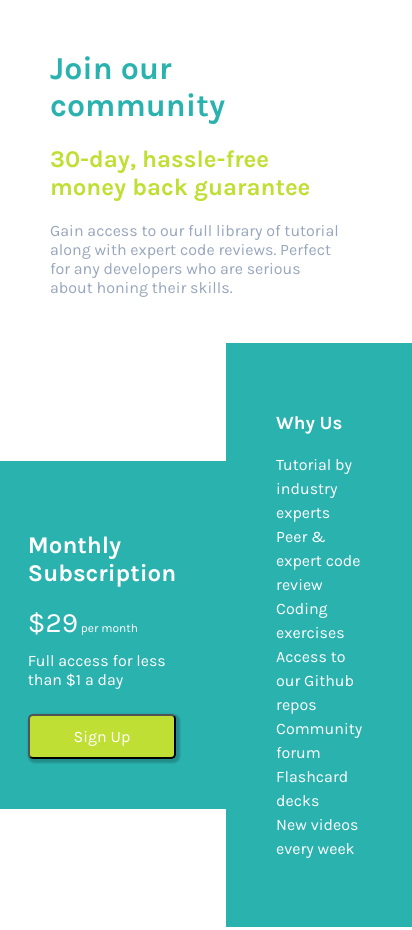
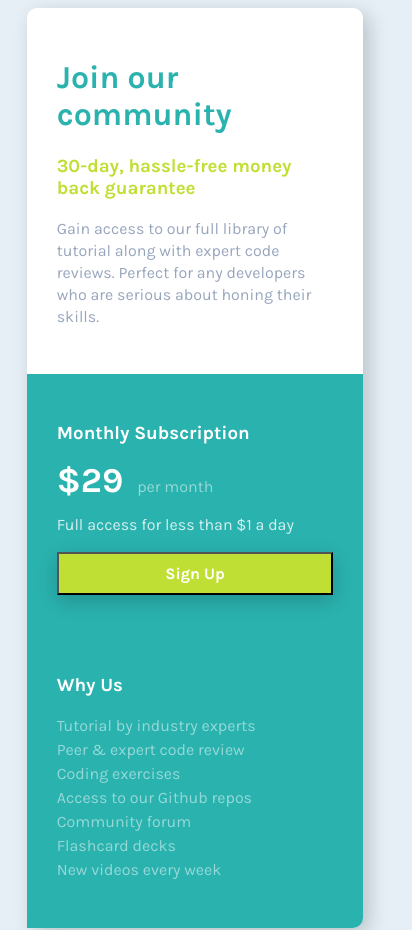
Before and after one commit to hannah-saurusrex/FEM-single-price-grid, a website: page app/index.html in a window 390 px wide. Shown: the top 930 px of the page, 412 px wide, since content can reach past the window. Drawn offline with Linux system fonts and the light colour scheme.

Commit message:
refactored two column using flexbox and float properties, incorporated media queries

```diff
--- a/app/assets/styles/styles.css
+++ b/app/assets/styles/styles.css
@@ -15,14 +15,32 @@ html {
 }
 
 body {
-    margin: 0 auto;
     font-family: 'Karla', sans-serif;
-    margin: 50px;
+    font-size: 16px;
+    background-color: var(--gray);
+}
+
+.space {
+    padding-top: 100px;
+}
+
+.main {
+    margin: auto;
+    width: 60%;
+    border-radius: 10px;
+    box-shadow: 6px 6px 20px 0 rgba(0, 0, 0, 0.19);
+}
+
+p {
+    line-height: 22px;
 }
 
 .hero-block {
     background-color: white;
-    padding-bottom: 30px;
+    padding: 30px;
+    border-top-left-radius: 10px;
+    border-top-right-radius: 10px;
+    color: var(--grayBlue);
 }
 
 .hero-block h1 {
@@ -30,7 +48,7 @@ body {
     font-weight: 700;
 }
 
-.hero-block h2 {
+.hero-block h3 {
     color: var(--yellow);
     font-weight: 700;
 }
@@ -41,65 +59,99 @@ body {
 }
 
 .container {
-    display: grid;
-    justify-content: center;
-    align-items: center;
-    grid-template-columns: repeat(2, 1fr);
-}
-
-.item {
-    display: grid;
-    justify-content: center;
-    align-items: center;
-    margin-bottom: 10px;
-    color: white;
-    font-size: 16px;
-    background-color: var(--yellow);
-}
-
-.item p {
-    margin: 0 0 5px 0;
+    display: flex;
 }
 
 .item1 {
+    width: 50%;
+    display: block;
+    float: left;
+    padding: 30px;
     background-color: var(--cyan);
-    padding: 50px;
-    font-weight: 400;
+    border-bottom-left-radius: 10px;
+    color: white;
 }
 
-.item1 span {
-    font-size: 28px;
+.one {
+    color: hsla(0, 0%, 100%, 0.5);
 }
 
-.item1 h3 {
-    font-weight: 400;
-    font-size: 12px;
+.two {
+    color: hsla(0, 0%, 100%, 0.8);
+}
+
+strong {
+    font-size: 35px;
+    padding-right: 10px;
+    line-height: 1em;
+    color: white;
 }
 
 button {
-    width: 100%;
-    margin-top: 20px;
-    height: 45px;
-    border-radius: 5px;
     background-color: var(--yellow);
     color: white;
+    padding: 10px;
+    width: 75%;
     font-size: 16px;
-    font-weight: 400;
+    font-weight: bold;
     font-family: 'Karla', sans-serif;
-    box-shadow: 2px 2px 2px 2px rgba(0, 0, 0, 0.2);
+    box-shadow: 0 6px 20px 0 rgba(0, 0, 0, 0.19);
 }
 
 .item2 {
+    width: 50%;
+    float: left;
+    display: block;
+    padding: 30px;
     background-color: var(--cyan);
-    padding: 50px;
-    font-weight: 400;
+    border-bottom-right-radius: 10px;
+    color: white;
 }
 
 .item2 ul {
     padding: 0;
+    color: hsla(0, 0%, 100%, 0.5);
 }
 
 .item2 li {
     line-height: 1.5rem;
     list-style: none;
 }
+
+.attribution {
+    font-size: 11px;
+    text-align: center;
+}
+
+.attribution a {
+    color: hsl(228, 45%, 44%);
+}
+
+
+/* responsive changes */
+
+@media only screen and (max-width: 500px) {
+    .main {
+        width: 90%;
+    }
+
+    .container {
+        display: inline;
+    }
+
+    .item1 {
+        float: none;
+        width: 100%;
+        border-bottom-left-radius: 0px;
+    }
+
+    button {
+        width: 100%;
+    }
+
+    .item2 {
+        float: none;
+        width: 100%;
+        border-bottom-left-radius: 0px;
+    }
+}
--- a/app/index.html
+++ b/app/index.html
@@ -11,27 +11,22 @@
 
 </head>
 <body>
-
-  <div class="hero-block">
-    <div class="wrapper">
+  <div class="main">
+    <div class="hero-block">
       <h1>Join our community</h1>
-      <h2>30-day, hassle-free money back guarantee</h2>
+      <h3>30-day, hassle-free money back guarantee</h3>
       <p>Gain access to our full library of tutorial along with expert code reviews. Perfect for any developers who are serious about honing their skills.</p>
     </div>
-  </div>
 
-  <div class="container">
-    <div class="item">
-      <div class="item1">
-          <h2>Monthly Subscription</h2>
-          <h3><span>$29</span> per month</h3>
-          <p>Full access for less than $1 a day</p>
-          <button class="signup">Sign Up</button>
+      <div class="container">
+        <div class="item1">
+            <h3>Monthly Subscription</h3>
+            <p class="one"><strong>$29</strong> per month</hp>
+            <p class="two">Full access for less than $1 a day</p>
+            <button class="signup">Sign Up</button>
         </div>
-    </div>
 
-    <div class="item">
-      <div class="item2">
+        <div class="item2">
           <h3>Why Us</h3>
           <ul>
             <li>Tutorial by industry experts</li>
@@ -44,11 +39,11 @@
           </ul>
         </div>
     </div>
-
   </div>
 
+
   <footer>
-    <p class="attribution wrapper">
+    <p class="attribution">
       Challenge by <a href="https://www.frontendmentor.io?ref=challenge" target="_blank">Frontend Mentor</a>.
       Coded by <a href="https://github.com/hannah-saurusrex">Hannah</a>.
     </p>
--- a/app/temp/styles/styles.css
+++ b/app/temp/styles/styles.css
@@ -13,19 +13,34 @@ html {
   box-sizing: inherit; }
 
 body {
-  margin: 0 auto;
   font-family: 'Karla', sans-serif;
-  margin: 50px; }
+  font-size: 16px;
+  background-color: var(--gray); }
+
+.space {
+  padding-top: 100px; }
+
+.main {
+  margin: auto;
+  width: 60%;
+  border-radius: 10px;
+  box-shadow: 6px 6px 20px 0 rgba(0, 0, 0, 0.19); }
+
+p {
+  line-height: 22px; }
 
 .hero-block {
   background-color: white;
-  padding-bottom: 30px; }
+  padding: 30px;
+  border-top-left-radius: 10px;
+  border-top-right-radius: 10px;
+  color: var(--grayBlue); }
 
 .hero-block h1 {
   color: var(--cyan);
   font-weight: 700; }
 
-.hero-block h2 {
+.hero-block h3 {
   color: var(--yellow);
   font-weight: 700; }
 
@@ -34,55 +49,76 @@ body {
   font-size: 16px; }
 
 .container {
-  display: grid;
-  justify-content: center;
-  align-items: center;
-  grid-template-columns: repeat(2, 1fr); }
-
-.item {
-  display: grid;
-  justify-content: center;
-  align-items: center;
-  margin-bottom: 10px;
-  color: white;
-  font-size: 16px;
-  background-color: var(--yellow); }
-
-.item p {
-  margin: 0 0 5px 0; }
+  display: flex; }
 
 .item1 {
+  width: 50%;
+  display: block;
+  float: left;
+  padding: 30px;
   background-color: var(--cyan);
-  padding: 50px;
-  font-weight: 400; }
+  border-bottom-left-radius: 10px;
+  color: white; }
 
-.item1 span {
-  font-size: 28px; }
+.one {
+  color: rgba(255, 255, 255, 0.5); }
 
-.item1 h3 {
-  font-weight: 400;
-  font-size: 12px; }
+.two {
+  color: rgba(255, 255, 255, 0.8); }
+
+strong {
+  font-size: 35px;
+  padding-right: 10px;
+  line-height: 1em;
+  color: white; }
 
 button {
-  width: 100%;
-  margin-top: 20px;
-  height: 45px;
-  border-radius: 5px;
   background-color: var(--yellow);
   color: white;
+  padding: 10px;
+  width: 75%;
   font-size: 16px;
-  font-weight: 400;
+  font-weight: bold;
   font-family: 'Karla', sans-serif;
-  box-shadow: 2px 2px 2px 2px rgba(0, 0, 0, 0.2); }
+  box-shadow: 0 6px 20px 0 rgba(0, 0, 0, 0.19); }
 
 .item2 {
+  width: 50%;
+  float: left;
+  display: block;
+  padding: 30px;
   background-color: var(--cyan);
-  padding: 50px;
-  font-weight: 400; }
+  border-bottom-right-radius: 10px;
+  color: white; }
 
 .item2 ul {
-  padding: 0; }
+  padding: 0;
+  color: rgba(255, 255, 255, 0.5); }
 
 .item2 li {
   line-height: 1.5rem;
   list-style: none; }
+
+.attribution {
+  font-size: 11px;
+  text-align: center; }
+
+.attribution a {
+  color: #3e52a3; }
+
+/* responsive changes */
+@media only screen and (max-width: 500px) {
+  .main {
+    width: 90%; }
+  .container {
+    display: inline; }
+  .item1 {
+    float: none;
+    width: 100%;
+    border-bottom-left-radius: 0px; }
+  button {
+    width: 100%; }
+  .item2 {
+    float: none;
+    width: 100%;
+    border-bottom-left-radius: 0px; } }
```
